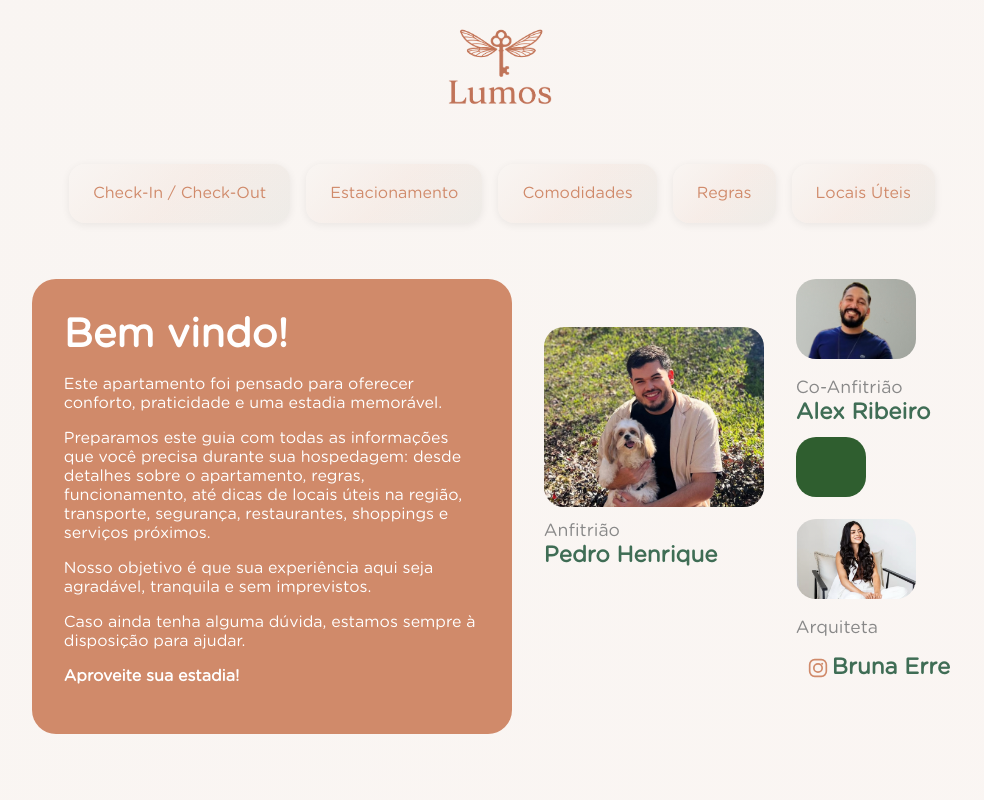
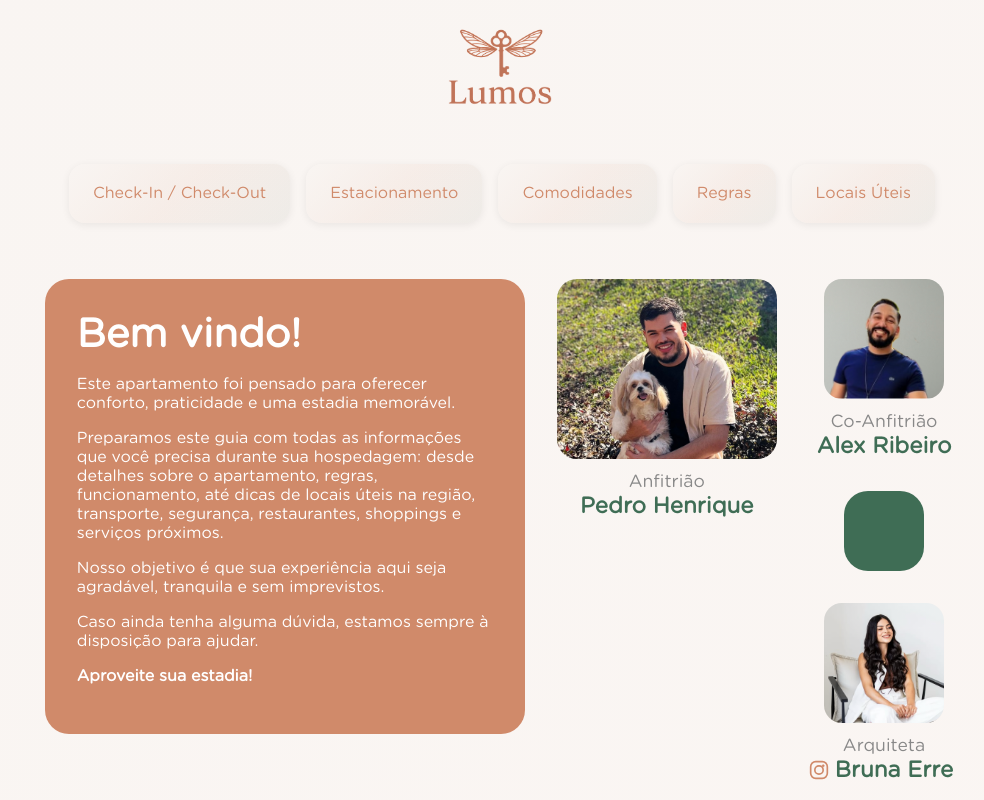
Before and after one commit to ph-gonzaga/guide-airbnb, a plain HTML site: page index.html in a window 1280 px wide. Shown: the top 800 px of the page, without its empty margins (138-1122 px from the left). Drawn offline with Linux system fonts and the light colour scheme.

Commit message:
fix: estilo css

```diff
--- a/css/style.css
+++ b/css/style.css
@@ -147,13 +147,20 @@ footer {
   padding-left: 20px;
   margin-bottom: 16px;
 }
-.sobre-profile {
+.perfil-card {
   display: flex;
   flex-direction: column;
-  align-items: flex-start;
-  margin-top: 48px;
+  align-items: center;
 }
-.sobre-img {
+
+.perfil-group {
+  display: flex;
+  flex-direction: column;
+  align-items: center;
+  gap: 32px;
+}
+
+.perfil-img {
   width: 220px;
   height: 180px;
   object-fit: cover;
@@ -161,80 +168,49 @@ footer {
   margin-bottom: 12px;
 }
 
-.sobre-img-co {
+.perfil-img-co {
   width: 120px;
-  height: 80px;
+  height: 120px;
   object-fit: cover;
-  border-radius: 20px;
+  border-radius: 18px;
   margin-bottom: 12px;
 }
 
-.sobre-img-decor {
-  width: 70px;
-  height: 60px;
-  object-fit: cover;
-  border-radius: 20px;
-  margin-top: 12px;
-  margin-bottom: 22px;
-  background-color: #2f5e2f;
+.perfil-info {
+  text-align: center;
 }
-.sobre-info {
-  font-size: 1.2rem;
-  color: #3f6d55;
-  font-weight: 500;
+
+.perfil-decor {
+  width: 80px;
+  height: 80px;
+  background: #3F6D55;
+  border-radius: 24px;
 }
-.sobre-nome {
+
+.perfil-nome {
   font-size: 1.4rem;
-  color: #3f6d55;
+  color: #3F6D55;
   font-weight: 600;
 }
-.sobre-cargo {
+
+.perfil-cargo {
   color: #888;
   font-size: 1.1rem;
 }
-.sobre-insta {
+
+.perfil-insta {
+  text-decoration: none;
+  color: #3F6D55;
   display: inline-flex;
   align-items: center;
-  gap: 4px;
-  color: #d08a6a;
-  border-radius: 20px;
-  padding: 7px 18px 7px 12px;
-  font-weight: 600;
-  font-size: 1rem;
-  text-decoration: none !important;
-  transition:
-    background 0.2s,
-    color 0.2s,
-    border 0.2s;
-  margin-top: 10px;
-  line-height: 1;
+  gap: 6px;
 }
 
-.sobre-insta-icone {
-  display: flex;
-  align-items: center;
-  justify-content: center;
-}
-
-.sobre-insta:hover,
-.sobre-insta:focus {
-  border-color: #62157c;
-  text-decoration: none;
-}
-
-.sobre-insta:hover .sobre-insta-icone rect,
-.sobre-insta:hover .sobre-insta-icone circle {
-  stroke: #edc0c0;
+.perfil-insta-icone {
+  stroke: #D08A6A;
   fill: none;
 }
 
-.sobre-insta:hover .sobre-insta-icone circle:last-child {
-  fill: #fff;
-}
-
-.sobre-card li {
-  margin-bottom: 8px;
-}
 /* ===== Layout Desktop ===== */
 .checkin-section {
   width: 100vw;
@@ -541,7 +517,8 @@ footer {
 
 .local-info a {
   color: #a75d3d;
-  text-decoration: underline;
+  text-decoration: none;
+
 }
 
 .local-info a:hover {
@@ -972,11 +949,6 @@ footer {
   justify-content: space-between;
   transition: transform 0.3s ease;
 }
-
-.estacionamento-card:hover {
-  transform: translateY(-4px);
-}
-
 /* TÍTULO DO CARD */
 .estacionamento-card h3 {
   font-size: 1.2rem;
@@ -1014,10 +986,6 @@ footer {
   transition: border-color 0.2s;
 }
 
-.estacionamento-card a:hover {
-  border-color: #d08a6a;
-}
-
 /* Ajuste no grid para mobile */
 @media (max-width: 768px) {
   .estacionamento-grid {
--- a/index.html
+++ b/index.html
@@ -35,38 +35,41 @@
 
                 <p><strong>Aproveite sua estadia!</strong></p>
             </div>
-            <div class="sobre-profile">
 
-                <img src="assets/pedro.png" alt="Pedro" class="sobre-img">
-                <div class="sobre-info">
-                    <span class="sobre-cargo">Anfitrião</span><br>
-                    <span class="sobre-nome">Pedro Henrique</span><br>
+            <div class="perfil-card">
+              <img src="assets/pedro.png" alt="Pedro" class="perfil-img">
+              <div class="perfil-info">
+                  <span class="perfil-cargo">Anfitrião</span><br>
+                  <span class="perfil-nome">Pedro Henrique</span><br>
               </div>
           </div>
 
-            <div class="sobre-profile-co">
-                <img src="assets/alex2.png" alt="Alex" class="sobre-img-co">
-                <div class="sobre-info">
-                    <span class="sobre-cargo">Co-Anfitrião</span><br>
-                    <span class="sobre-nome">Alex Ribeiro</span><br>
+          <div class="perfil-group">
+              <div class="perfil-card">
+                  <img src="assets/alex2.png" alt="Alex" class="perfil-img-co">
+                  <div class="perfil-info">
+                      <span class="perfil-cargo">Co-Anfitrião</span><br>
+                      <span class="perfil-nome">Alex Ribeiro</span><br>
+                  </div>
               </div>
 
-                <div class="sobre-img-decor"></div>
+              <div class="perfil-decor"></div>
 
-                <img src="assets/bruna.png" alt="Bruna Erre" class="sobre-img-co">
-                <div class="sobre-info">
-                    <span class="sobre-cargo">Arquiteta</span><br>
-                <a href="https://www.instagram.com/arquitetabrunaerre/" class="sobre-insta" target="_blank" rel="noopener">
-                    <svg class="sobre-insta-icone" width="20" height="20" viewBox="0 0 24 24" fill="none">
+              <div class="perfil-card">
+                  <img src="assets/bruna.png" alt="Bruna Erre" class="perfil-img-co">
+                  <div class="perfil-info">
+                      <span class="perfil-cargo">Arquiteta</span><br>
+                      <a href="https://www.instagram.com/arquitetabrunaerre/" class="perfil-insta" target="_blank" rel="noopener">
+                          <svg class="perfil-insta-icone" width="20" height="20" viewBox="0 0 24 24" fill="none">
                               <rect x="2" y="2" width="20" height="20" rx="6" stroke="#d08a6a" stroke-width="2" fill="none"/>
                               <circle cx="12" cy="12" r="5" stroke="#d08a6a" stroke-width="2" fill="none"/>
                               <circle cx="17" cy="7" r="1.2" fill="#d08a6a"/>
                           </svg>
-                    <span class="sobre-nome">Bruna Erre</span><br>
+                          <span class="perfil-nome">Bruna Erre</span><br>
                       </a>
                   </div>
               </div>
-
+          </div>
 
         </section>
 
```
Lines whose indentation alone changed are shown as unchanged.
